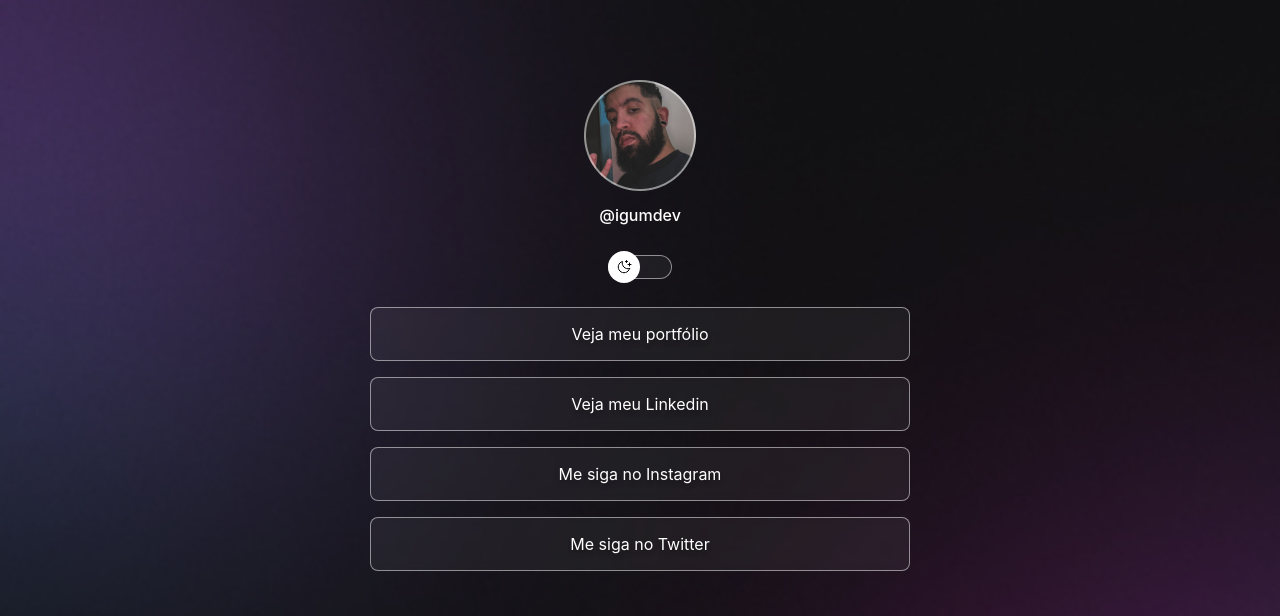
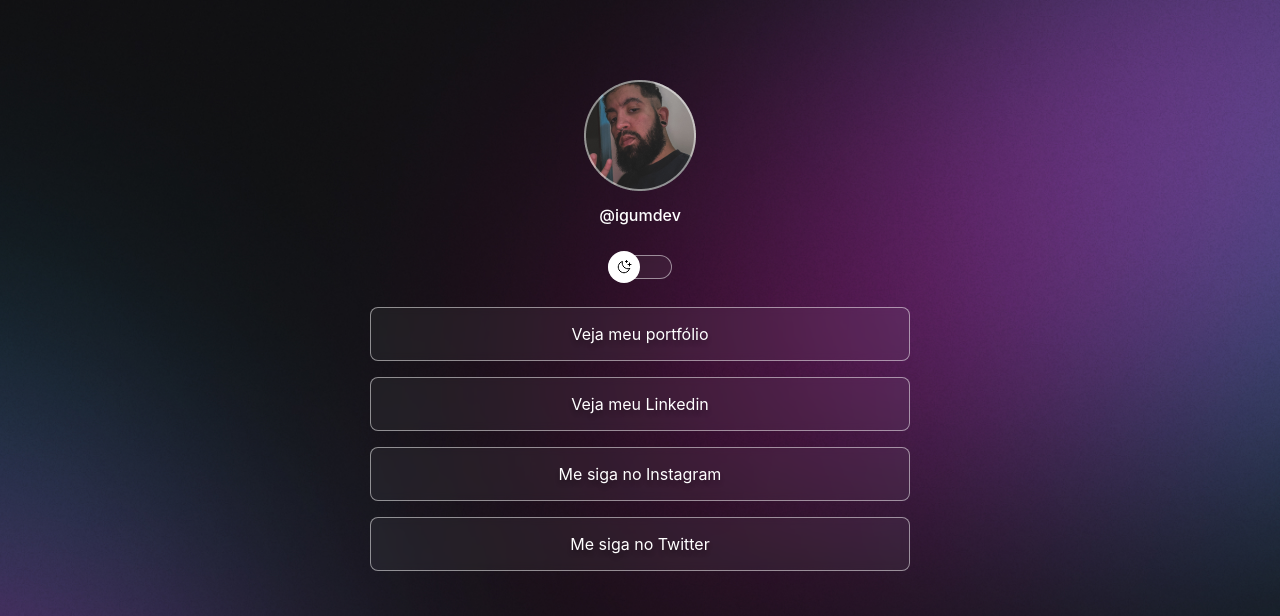
Before and after one commit to IguMdev/DevLinks, a plain HTML site: page index.html in a window 1280 px wide. Shown: the top 616 px of the page. Drawn offline with nearby package versions, Linux system fonts and the light colour scheme.

Commit message:
:tadda: Changed background based on media queries

```diff
--- a/style.css
+++ b/style.css
@@ -26,6 +26,7 @@
 
 body {
     background: var(--bg-url) no-repeat top center/cover;
+    height: 100vh;
 }
 
 body * {
@@ -176,3 +177,14 @@ footer {
     text-align: center;
     font-size: 12px;
 }
+
+/* media queries */
+@media (min-width: 700px) {
+    :root{
+        --bg-url: url(./assets/bg-desktop.jpg);
+    }
+
+    .light {
+        --bg-url: url(./assets/bg-desktop-light,jpg);
+    }
+}
```
